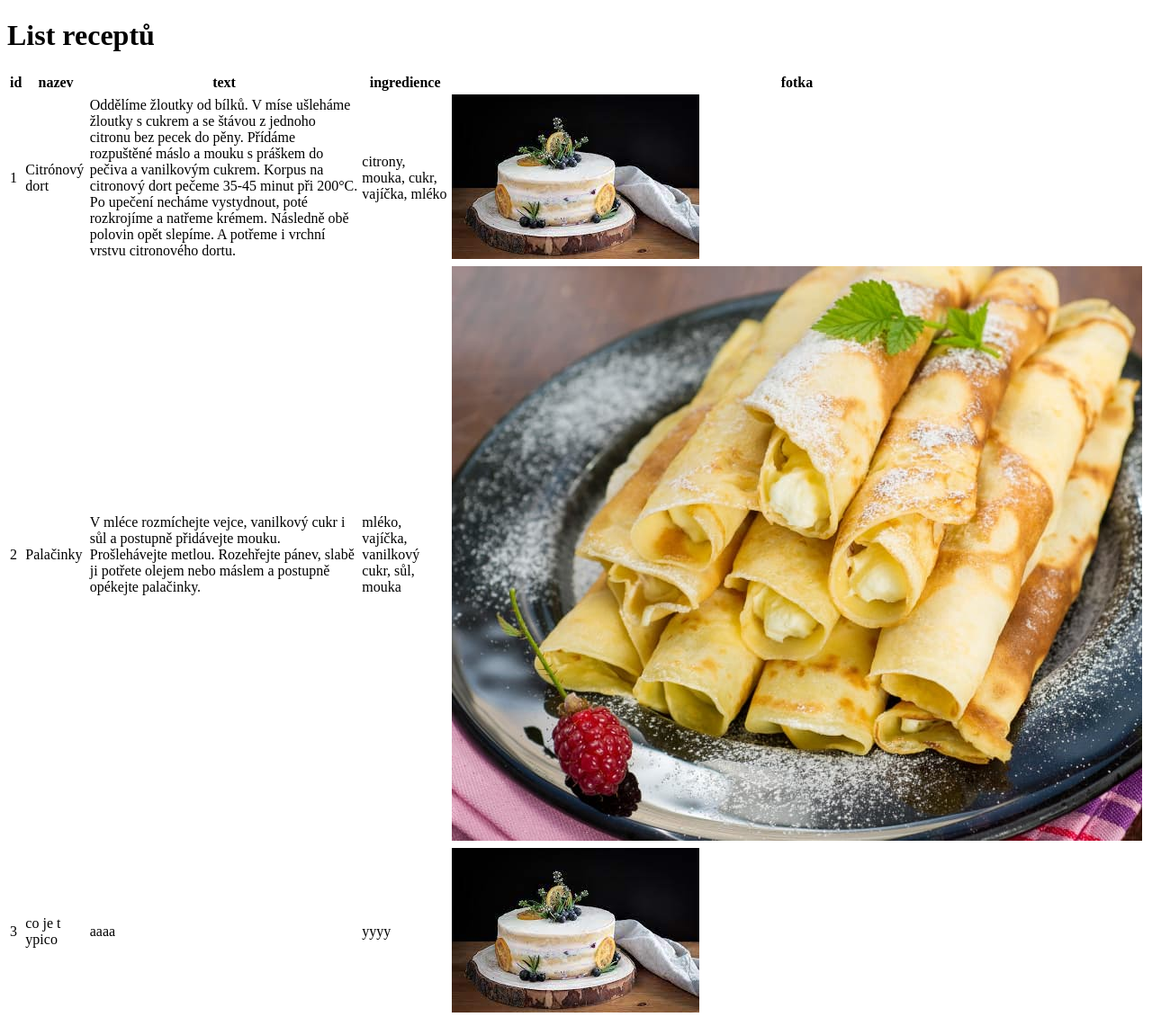
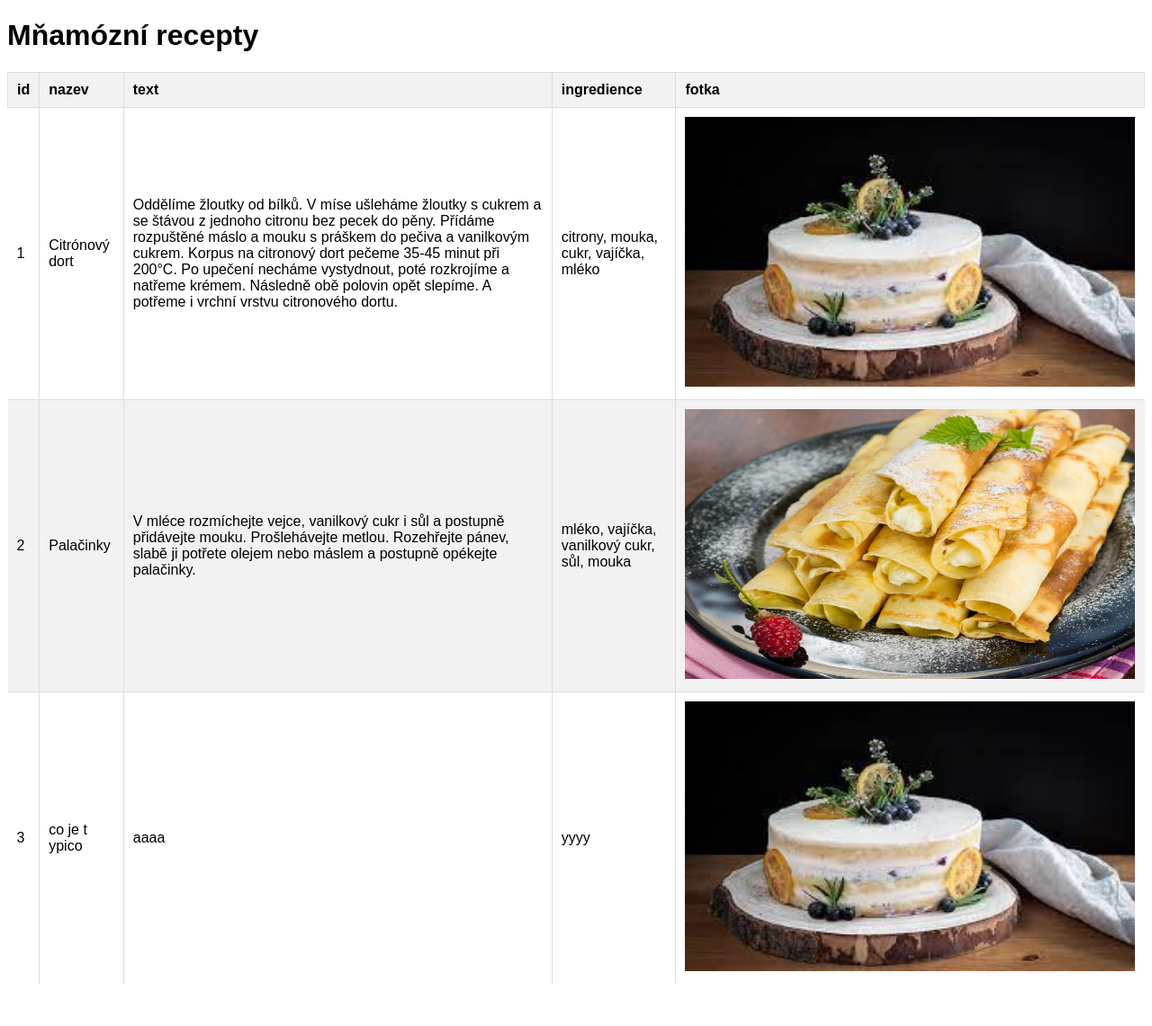
Before and after one commit to MattiasJD/Python-seminarni-prace, a Flask app: page /recepty in a window 1280 px wide. Shown: the whole page at 90% size. After the commit the page ends 1094 px from the top, so only its background shows below. Run offline with Flask 3, Linux system fonts and the light colour scheme.

Commit message:
hotovson

```diff
--- a/main.py
+++ b/main.py
@@ -1,11 +1,13 @@
-from flask import Flask, render_template, request
+from flask import Flask, render_template, request, send_file
 from flask_sqlalchemy import SQLAlchemy
 from sqlalchemy import MetaData
+
 meta = MetaData()
 
 app = Flask(__name__)
 app.config['SQLALCHEMY_DATABASE_URI'] = 'sqlite:///recept.db'
 db = SQLAlchemy(app)
+
 
 class Recept(db.Model):
     id = db.Column(db.Integer, primary_key=True)
@@ -22,25 +24,46 @@ class Recept(db.Model):
 def index():
     return render_template('index.html')
 
+
 @app.route('/recepty')
 def receptyy():
     recepty = Recept.query.all()
     return render_template('recepty.html', recepty=recepty)
 
-@app.route('/pridat_recept', methods=['GET','POST'])
+@app.route('/delete/<int:id>', methods=['GET', 'DELETE'])
+def delete_product(id):
+    product = Recept.query.get(id)
+    if not product:
+        return 'Recept nenalezen', 404
+    db.session.delete(product)
+    db.session.commit()
+    return 'Recept uspesne smazan'
+
+
+@app.route('/pridat_recept', methods=['GET', 'POST'])
 def pridat_recept():
     if request.method == 'POST':
         nazev = request.form['nazev']
         text = request.form['text']
         path = request.files['path']
         filename = path.filename
-        path.save(f'templates/pictures/{filename}')
+        # path.save(f'templates/pictures/{filename}')
+        path.save(f'./{filename}')
         ingredience = request.form['ingredience']
-        recept = Recept(nazev=nazev, text=text, ingredience=ingredience, path=f'./templates/pictures/{filename}')
+        recept = Recept(nazev=nazev, text=text, ingredience=ingredience,
+                        # path=f'C:/Users/matyd/PycharmProjects/piton-seminarni-arbeit/{filename}')
+                        path=f'../image/{filename}')
         db.session.add(recept)
         db.session.commit()
         return 'Recept uspesne pridan!'
     return render_template('pridat_recept.html')
 
+
+@app.route('/image/<string:custom_url>')
+def get_image(custom_url):
+    filename = f'{custom_url}'
+    return send_file(filename, mimetype='image/jpg')
+
+
 if __name__ == '__main__':
     app.run(debug=True)
--- a/templates/recepty.html
+++ b/templates/recepty.html
@@ -2,9 +2,55 @@
 <html>
 <head>
     <title>Recepty</title>
+    <style>
+        *{
+    font-family: "Arial";
+}
+        img {
+            height: 300px;
+            width: 500px;
+        }
+table {
+  border-collapse: collapse;
+  width: 100%;
+  margin-bottom: 20px;
+}
+
+thead {
+  background-color: #f2f2f2;
+}
+
+th {
+  font-weight: bold;
+  text-align: left;
+  padding: 10px;
+  border: 1px solid #ddd;
+}
+
+tbody tr:nth-child(even) {
+  background-color: #f2f2f2;
+}
+
+td {
+  padding: 10px;
+  border: 1px solid #ddd;
+}
+
+td:first-child {
+  border-left: none;
+}
+
+td:last-child {
+  border-right: none;
+}
+
+tr:last-child td {
+  border-bottom: none;
+}
+    </style>
 </head>
 <body>
-    <h1>List receptů</h1>
+    <h1>Mňamózní recepty</h1>
     <table>
         <thead>
             <tr>
```
Also changed, not shown: citronovy dorttt.jpg (added), instance/recept.db, karel.jpg (added), palacinky.jpg (added).
